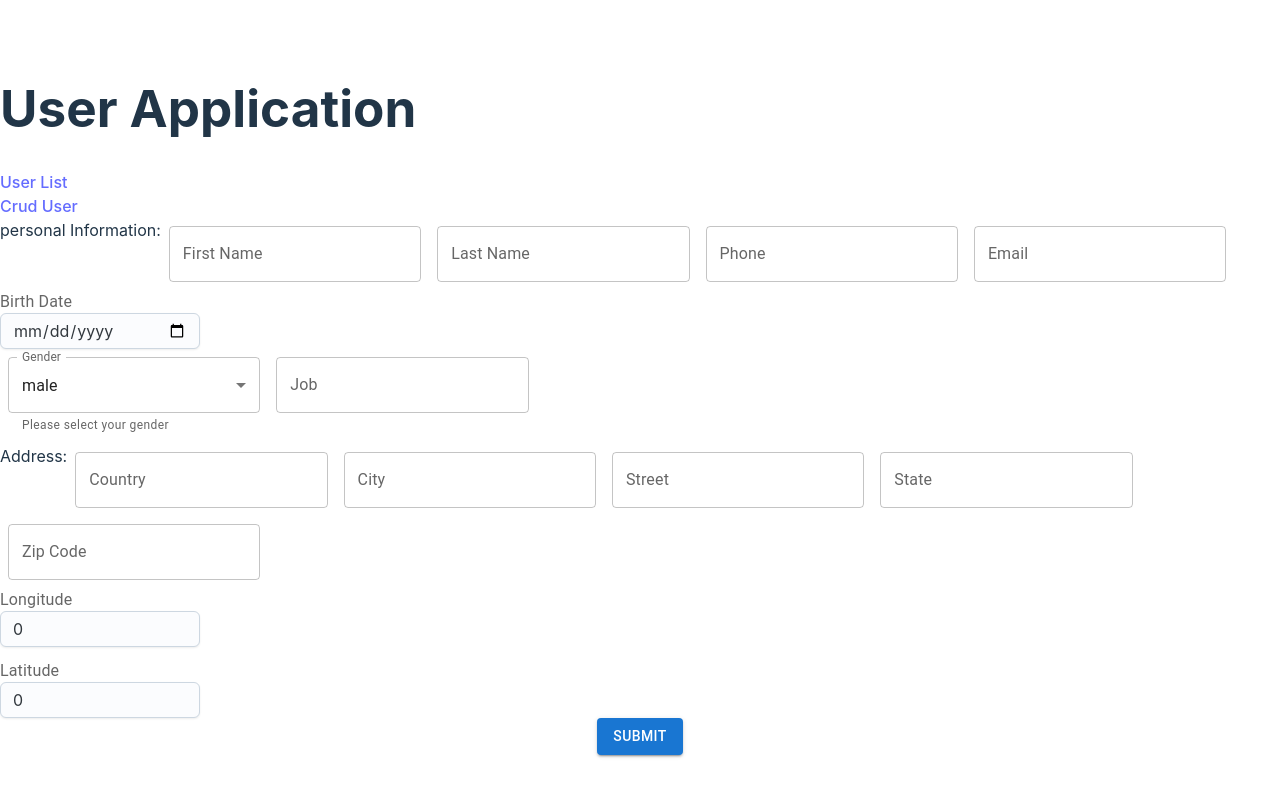
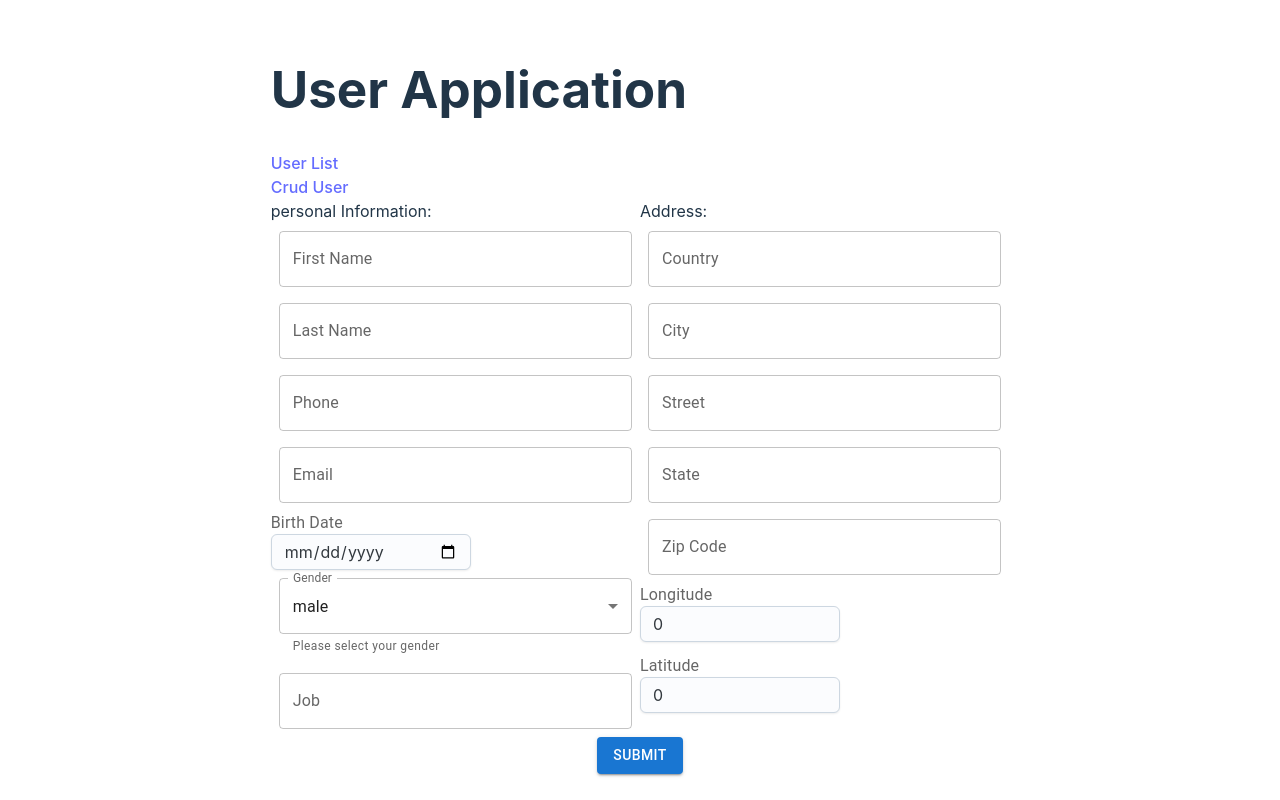
Before and after one commit to Mohammad-engineer/trust, a React (Create React App) app: page /crud-user in a window 1280 px wide. Built offline with nearby package versions, Linux system fonts and the light colour scheme.

Commit message:
changed mui style in crud form

```diff
--- a/src/component/CrudUser.jsx
+++ b/src/component/CrudUser.jsx
@@ -105,11 +105,20 @@ const CrudUser = () => {
             {isUpdating && <p>Loading..</p>}
 
             {isSuccessCreating && <p>User added successfull</p>}
-
             <Box
                 component="form"
                 sx={{
-                    '& .MuiTextField-root': { m: 1, width: '25ch' },
+                    '& .MuiTextField-root': { m: 1, width: '65ch' },
+                    display: 'flex',
+                    flexFlow: 'row'
+
+                }}>
+                <Box
+                    component="form"
+                    sx={{
+                        '& .MuiTextField-root': { m: 1, width: '35ch' },
+                        display: 'flex',
+                        flexFlow: 'column'
                     }}
                     noValidate
                     autoComplete="off"
@@ -196,7 +205,9 @@ const CrudUser = () => {
                 <Box
                     component="form"
                     sx={{
-                    '& .MuiTextField-root': { m: 1, width: '25ch' },
+                        '& .MuiTextField-root': { m: 1, width: '35ch' },
+                        display: 'flex',
+                        flexFlow: 'column'
                     }}
                     noValidate
                     autoComplete="off"
@@ -244,7 +255,7 @@ const CrudUser = () => {
                     />
                     <Stack spacing={1.5} sx={{ maxWidth: 200 }}>
                         <FormLabel
-                        sx={(theme) => ({
+                            sx={() => ({
                                 '--FormLabel-color': 'black',
                             })}
                         >
@@ -265,7 +276,7 @@ const CrudUser = () => {
                             />
                         </FormLabel>
                         <FormLabel
-                        sx={(theme) => ({
+                            sx={() => ({
                                 '--FormLabel-color': 'black',
                             })}
                         >
@@ -287,8 +298,7 @@ const CrudUser = () => {
                         </FormLabel>
                     </Stack>
                 </Box>
-
-
+            </Box>
             <Box
                 component="form"
                 sx={{
@@ -307,7 +317,6 @@ const CrudUser = () => {
                     Submit
                 </Button>
             </Box>
-
         </>
     )
 }
```
Lines whose indentation alone changed are shown as unchanged.
